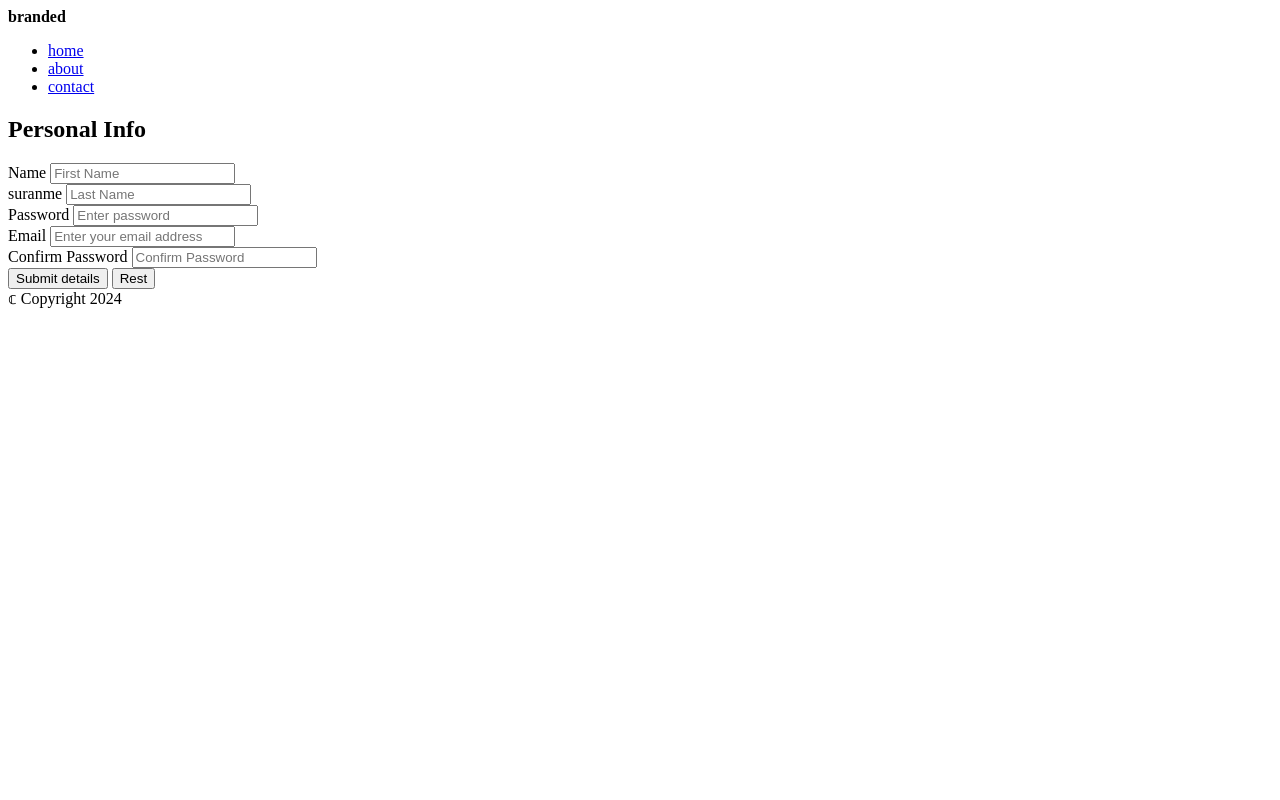
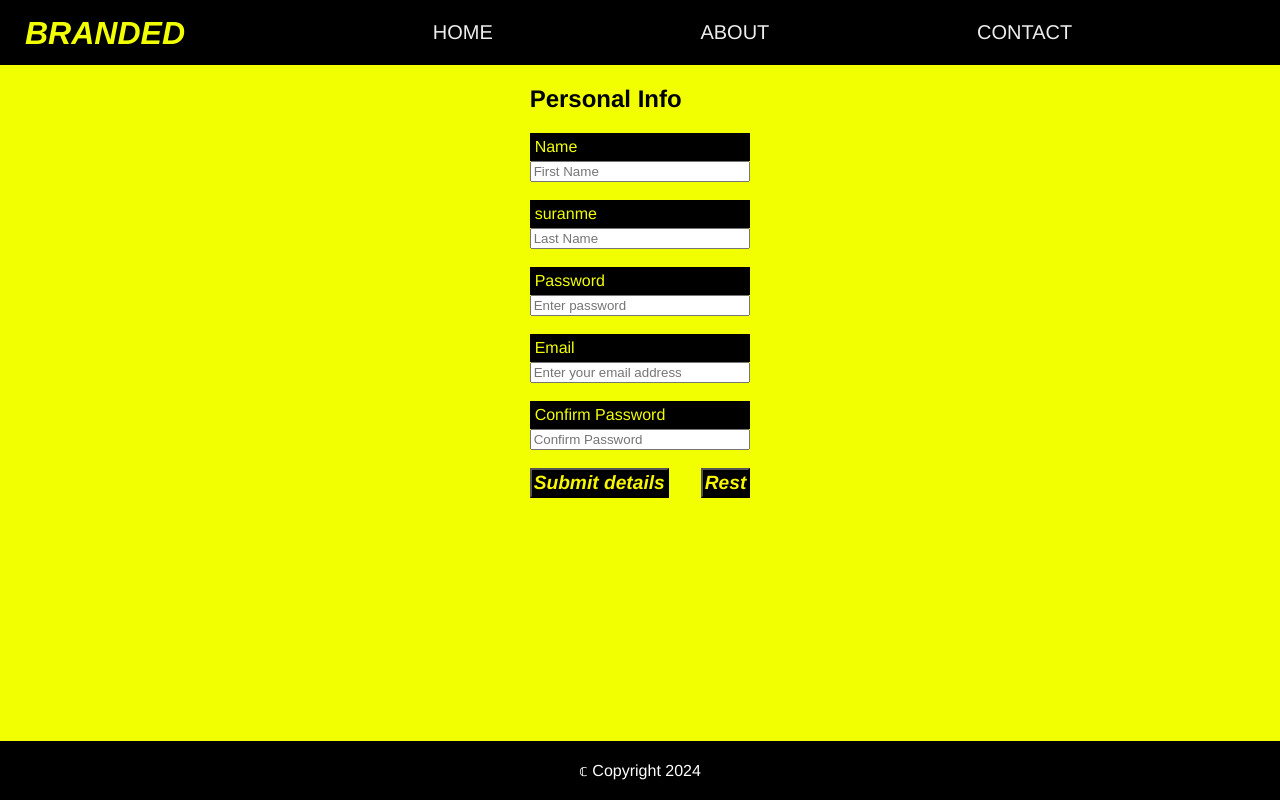
Before and after one commit to Kamogelo-7/Intermediate-Portfolio, a plain HTML site: page about.html in a window 1280 px wide. Drawn offline with Linux system fonts and the light colour scheme; the site is published under a folder, as on GitHub Pages, so addresses that start at the root find nothing.

Commit message:
Updated about.html

```diff
--- a/about.html
+++ b/about.html
@@ -8,16 +8,16 @@
       src="https://kit.fontawesome.com/8870ebe433.js"
       crossorigin="anonymous"
     ></script>
-    <link rel="stylesheet" href="/about.css" />
+    <link rel="stylesheet" href="about.css" />
   </head>
   <body>
     <header>
       <nav>
         <b>branded</b>
         <ul>
-          <li><a href="/index.html">home</a></li>
-          <li><a href="/about.html">about</a></li>
-          <li><a href="/contact.html">contact</a></li>
+          <li><a href="index.html">home</a></li>
+          <li><a href="about.html">about</a></li>
+          <li><a href="contact.html">contact</a></li>
         </ul>
       </nav>
     </header>
```
